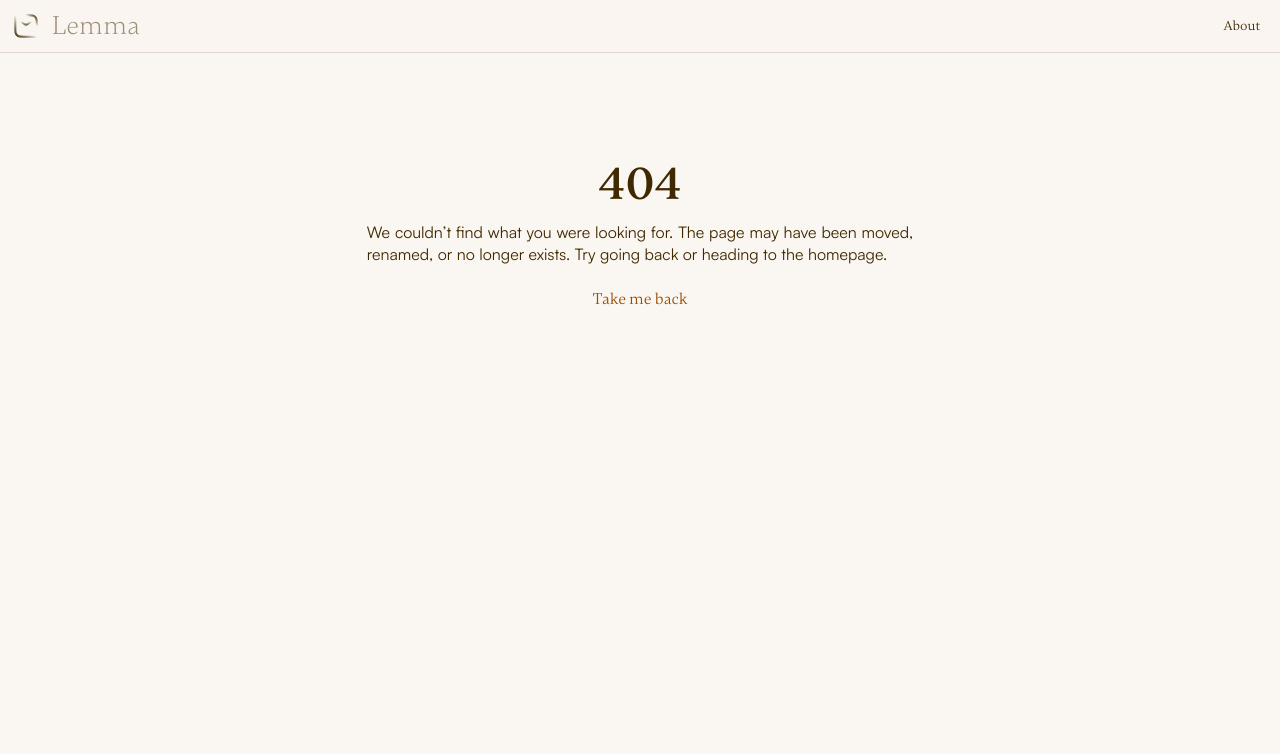
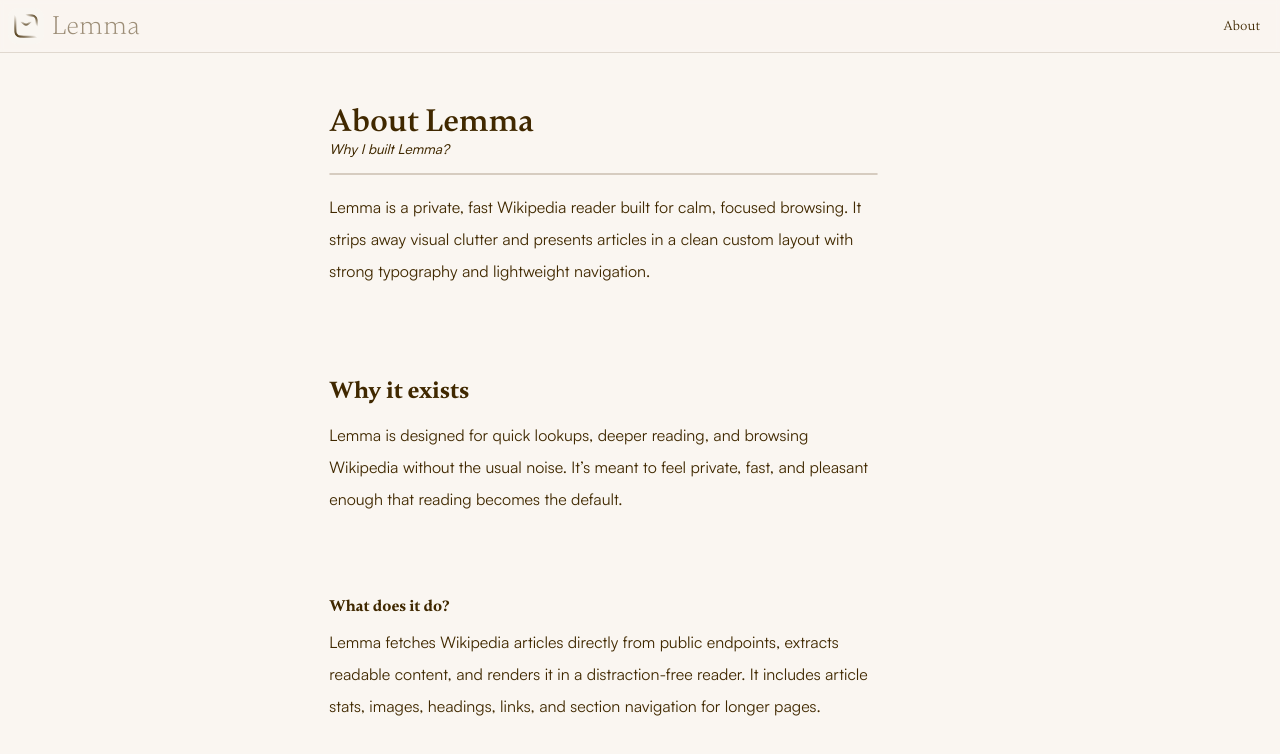
Before and after one commit to SimplyPickles/lemma, a SvelteKit app: page /about in a window 1280 px wide. Before the commit this address had no page. Shown: the top 754 px of the page. Built offline with nearby package versions, Linux system fonts and the light colour scheme.

Commit message:
Add about page

```diff
--- a/src/components/navbar.svelte
+++ b/src/components/navbar.svelte
@@ -1,7 +1,3 @@
-<script>
-    import Searchbar from "./search/Searchbar.svelte";
-</script>
-
 <div id="navbar">
     <a id="header" href="/" aria-label="Go to home page">
         <img src="../logo.svg" alt="" />
@@ -16,8 +12,8 @@
 
     <span id="buttons">
         <!-- <a href="/tools">Tools</a> -->
+        <!-- <a href="/options">Options</a> -->
         <a href="/">About</a>
-        <!-- <a href="/options">Options</a> -->
     </span>
 </div>
 
--- /dev/null
+++ b/src/routes/about/+page.svelte
@@ -0,0 +1,202 @@
+<script lang="ts">
+    import "../../app.css";
+    import Navbar from "../../components/Navbar.svelte";
+</script>
+
+<Navbar></Navbar>
+<div id="pageContainer">
+    <title>About • Lemma</title>
+    <div id="contentContainer">
+        <h1 id="title">About Lemma</h1>
+        <div class="article-meta">
+            <mini>Why I built Lemma?</mini>
+        </div>
+        <hr />
+
+        <p>
+            Lemma is a private, fast Wikipedia reader built for calm, focused browsing. It strips away visual clutter
+            and presents articles in a clean custom layout with strong typography and lightweight navigation.
+        </p>
+        <br />
+
+        <h3>Why it exists</h3>
+        <p>
+            Lemma is designed for quick lookups, deeper reading, and browsing Wikipedia without the usual noise. It’s
+            meant to feel private, fast, and pleasant enough that reading becomes the default.
+        </p>
+
+        <br />
+        <h5>What does it do?</h5>
+        <p>
+            Lemma fetches Wikipedia articles directly from public endpoints, extracts readable content, and renders it
+            in a distraction-free reader. It includes article stats, images, headings, links, and section navigation for
+            longer pages.
+        </p>
+        <br />
+
+        <h5>Built for reading</h5>
+        <p>
+            The interface uses a soft neutral background, local fonts, subtle shadows, and a centered reading width to
+            keep the experience quiet and easy on the eyes. The goal is simple: make exploring knowledge feel
+            effortless.
+        </p>
+        <br />
+
+        <h3>Stack</h3>
+        <p>
+            Lemma is built with SvelteKit, Svelte 5, Vite, TypeScript, and Bun. It uses client-side Wikipedia requests,
+            so there’s no API key, backend proxy, or server-side cache.
+        </p>
+        <p>
+            The app is organized around reusable UI components and route-based pages for the landing screen, search,
+            errors, and article readers.
+        </p>
+        <br />
+
+        {#each { length: 12 }}
+            <br />
+        {/each}
+    </div>
+</div>
+
+<style>
+    #pageContainer {
+        position: absolute;
+        font-family: satoshi;
+        width: 100%;
+        height: 100%;
+
+        left: 0;
+        top: 0;
+        overflow-x: hidden;
+    }
+
+    #contentContainer {
+        position: absolute;
+
+        width: min(50ch, calc(100vw - 4rem));
+        max-width: 50ch;
+
+        top: 2.5%;
+        height: 100%;
+        padding: 5%;
+        left: calc(25% - 5ch);
+        line-height: 2rem;
+    }
+
+    #title {
+        width: calc(110% - 5vw);
+    }
+
+    .article-meta {
+        display: flex;
+        align-items: baseline;
+        justify-content: space-between;
+        gap: 1rem;
+    }
+
+    .source-link {
+        flex: 0 0 auto;
+        min-width: 8rem;
+        font-family: gambetta;
+        font-size: 0.78rem;
+        text-align: center;
+        opacity: 0.7;
+    }
+
+    .article-skeleton {
+        padding-top: 1.25rem;
+        opacity: 0;
+        animation: appear 0.25s ease-out forwards;
+    }
+
+    @keyframes appear {
+        0% {
+            opacity: 0;
+        }
+
+        100% {
+            opacity: 1;
+        }
+    }
+
+    .skeleton {
+        background: linear-gradient(
+            90deg,
+            color-mix(in oklch, var(--secondary) 65%, transparent) 25%,
+            color-mix(in oklch, var(--secondary) 35%, var(--page-bg)) 50%,
+            color-mix(in oklch, var(--secondary) 65%, transparent) 75%
+        );
+        background-size: 200% 100%;
+        border-radius: 6px;
+        animation: skeleton-shimmer 1.4s ease-in-out infinite;
+    }
+
+    .skeleton-title {
+        width: min(70%, 22rem);
+        height: 2rem;
+        margin-bottom: 0.85rem;
+    }
+
+    .skeleton-meta {
+        width: min(42%, 12rem);
+        height: 0.8rem;
+        margin-top: -0.4rem;
+        margin-bottom: 1.25rem;
+    }
+
+    .skeleton-rule {
+        width: 100%;
+        height: 2px;
+        margin-top: 0;
+        margin-bottom: 1.5rem;
+    }
+
+    .skeleton-line {
+        width: var(--skeleton-width);
+        height: 0.9rem;
+        margin-bottom: 1.05rem;
+    }
+
+    @keyframes skeleton-shimmer {
+        from {
+            background-position: 200% 0;
+        }
+
+        to {
+            background-position: -200% 0;
+        }
+    }
+
+    hr {
+        width: 100%;
+    }
+
+    #contentContainer {
+        h1 {
+            min-height: 2rem;
+            margin-bottom: -0.25rem;
+        }
+
+        mini {
+            font-size: 0.85rem;
+            font-style: italic;
+            font-weight: 450;
+        }
+    }
+
+    @media (max-width: 1050px) {
+        #contentContainer {
+            left: 50%;
+            transform: translateX(-50%);
+            width: min(82vw, 50ch);
+        }
+    }
+
+    @media (max-width: 640px) {
+        #contentContainer {
+            width: min(88vw, 50ch);
+            padding: 7% 0 5%;
+        }
+    }
+</style>
```
